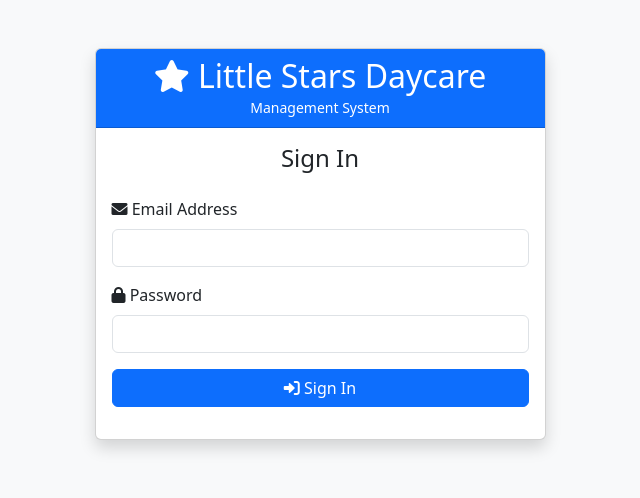
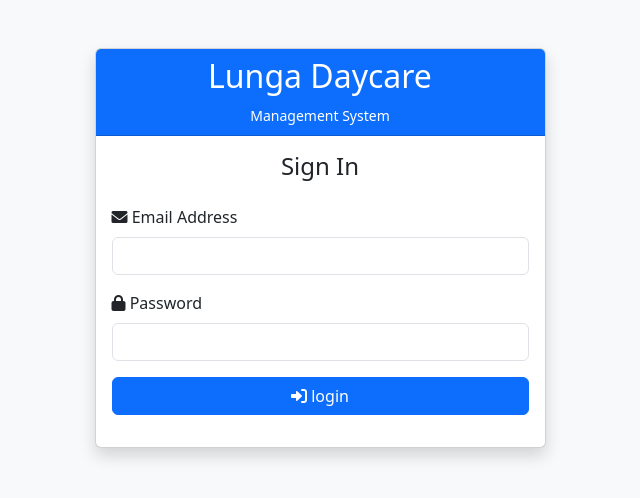
Before and after one commit to PhortKid/daycare_management, a PHP site: page /daycare/login.php in a window 1280 px wide. Shown: the top 498 px of the page, without its empty margins (320-960 px from the left). Run offline with PHP 8.4, Linux system fonts and the light colour scheme.

Commit message:
nimefanya update

```diff
--- a/children/children.php
+++ b/children/children.php
@@ -5,7 +5,7 @@ if (!isset($_SESSION['user_id']) || !in_array($_SESSION['role'], ['admin','headt
     exit();
 }
 include '../includes/header.php';
-include '../includes/sidebar.php';
+// include '../includes/sidebar.php';
 require_once '../config/config.php';
 
 // Fetch children (admins/headteachers see all, parents see their own, babysitters see assigned)
@@ -50,6 +50,7 @@ $result = mysqli_query($conn, $sql);
                     <a href="edit_child.php?id=<?php echo $row['child_id']; ?>" class="btn btn-sm btn-info">Edit</a>
                     <a href="delete_child.php?id=<?php echo $row['child_id']; ?>" class="btn btn-sm btn-danger" onclick="return confirm('Are you sure you want to delete this child?');">Delete</a>
                 </td>
+
             </tr>
             <?php endwhile; ?>
         </tbody>
--- a/login.php
+++ b/login.php
@@ -41,7 +41,7 @@ if ($_POST) {
             <div class="col-md-6 col-lg-5">
                 <div class="card shadow">
                     <div class="card-header bg-primary text-white text-center">
-                        <h2 class="mb-0"><i class="fas fa-star"></i> Little Stars Daycare</h2>
+                        <h2>Lunga Daycare</h2>
                         <small>Management System</small>
                     </div>
                     <div class="card-body">
@@ -65,7 +65,7 @@ if ($_POST) {
                                 <input type="password" class="form-control" id="password" name="password" required>
                             </div>
                             <button type="submit" class="btn btn-primary w-100">
-                                <i class="fas fa-sign-in-alt"></i> Sign In
+                                <i class="fas fa-sign-in-alt"></i> login
                             </button>
                         </form>
                         <div class="text-center mt-3">
--- a/parent/parent.php
+++ b/parent/parent.php
@@ -5,7 +5,7 @@ if (!isset($_SESSION['user_id']) || !in_array($_SESSION['role'], ['admin','headt
     exit();
 }
 include '../includes/header.php';
-include '../includes/sidebar.php';
+// include '../includes/sidebar.php';
 require_once '../config/config.php';
 
 // Fetch parents
```
